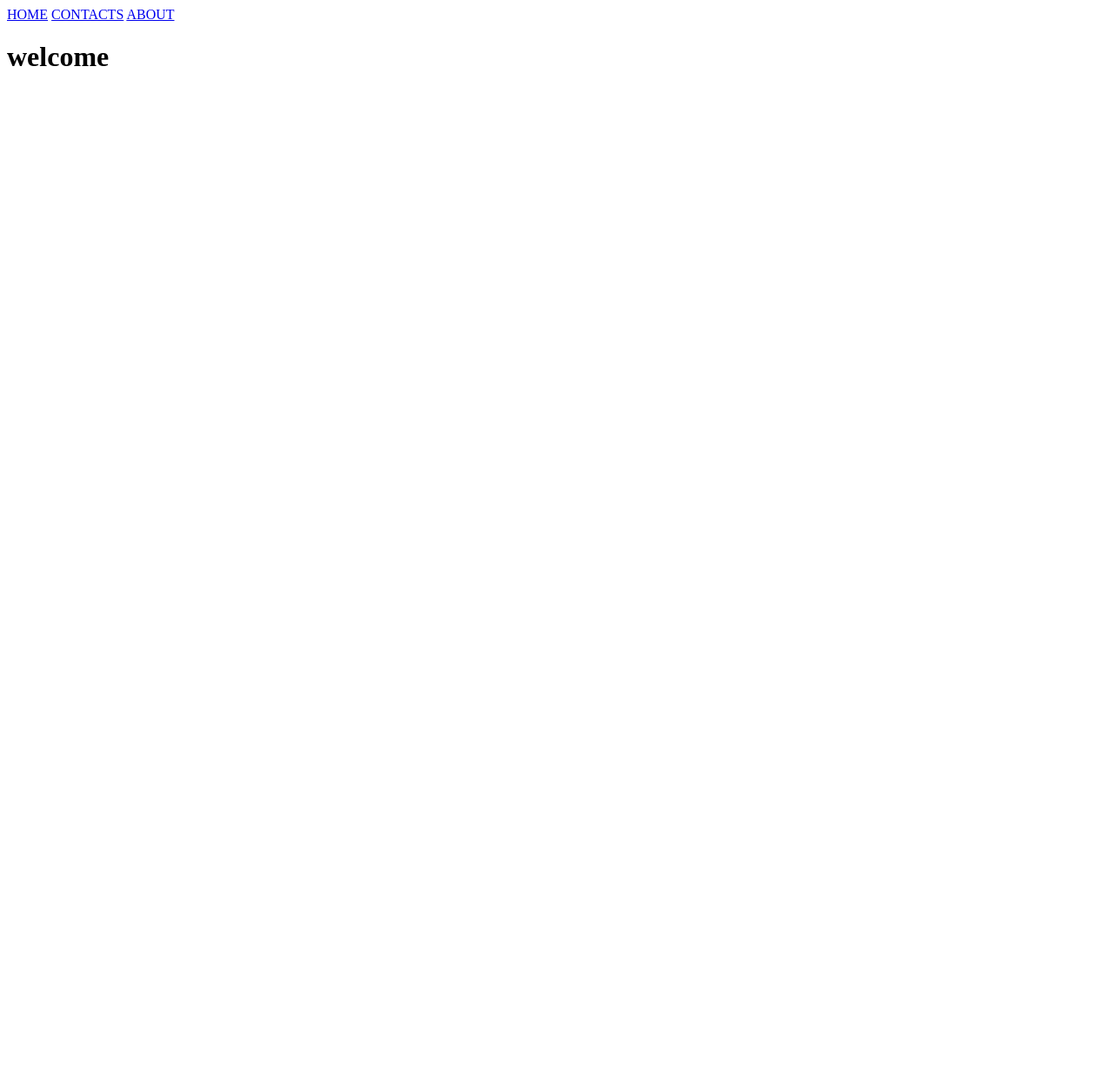
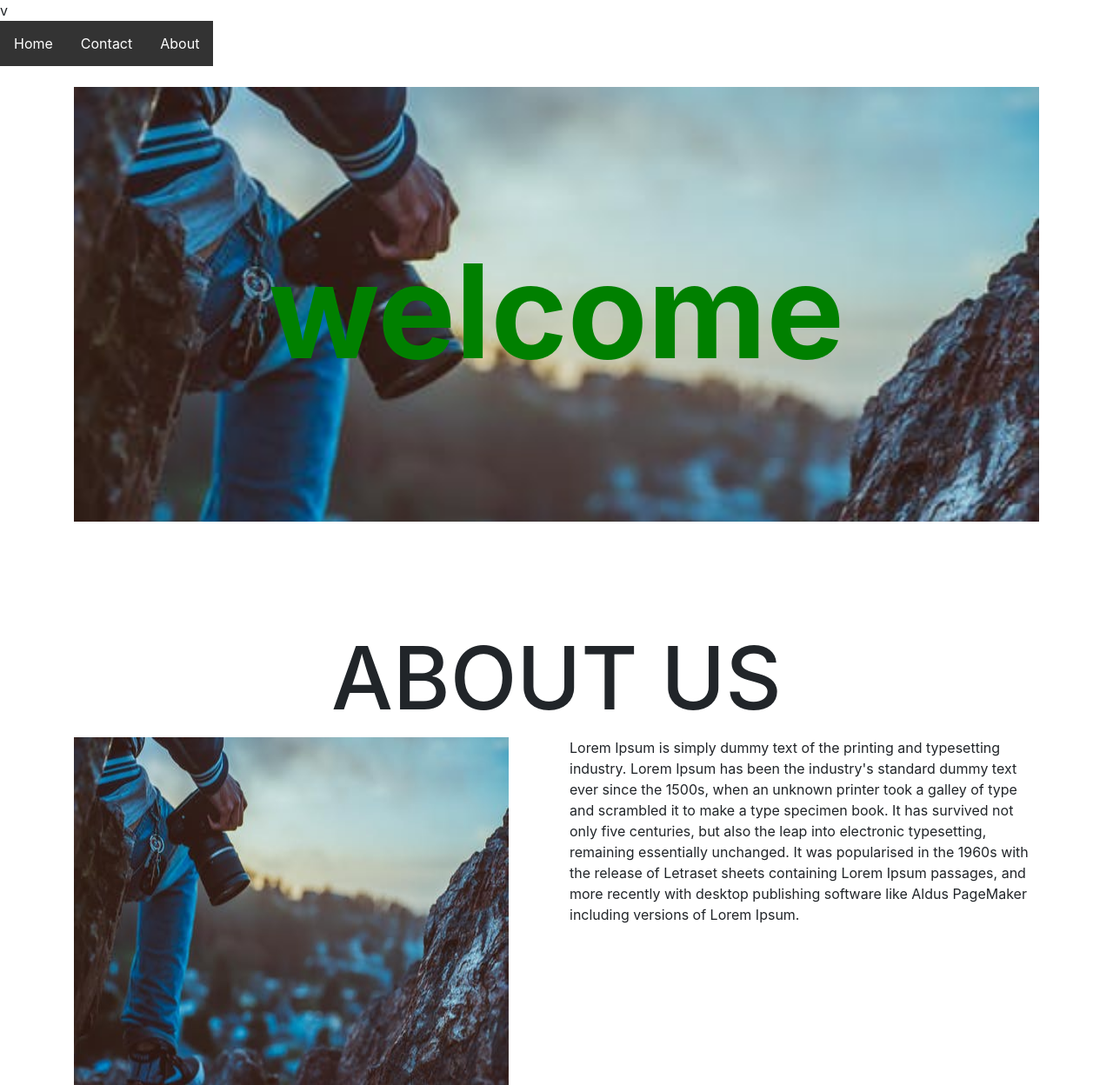
Before and after one commit to stevekebs/Pushing-to-Git-Hub-2, a plain HTML site: page Index.html in a window 1280 px wide. Shown: the whole page at 87% size. Before the commit the page ends 800 px from the top, so only its background shows below. Drawn offline with nearby package versions, Linux system fonts and the light colour scheme.

Commit message:
container

```diff
--- a/Index.html
+++ b/Index.html
@@ -4,20 +4,47 @@
     <meta charset="UTF-8">
     <meta http-equiv="X-UA-Compatible" content="IE=edge">
     <meta name="viewport" content="width=device-width, initial-scale=1.0">
+    v<link rel="stylesheet" href="https://maxcdn.bootstrapcdn.com/bootstrap/4.0.0/css/bootstrap.min.css" integrity="sha384-Gn5384xqQ1aoWXA+058RXPxPg6fy4IWvTNh0E263XmFcJlSAwiGgFAW/dAiS6JXm"
+     crossorigin="anonymous">
     <link rel="stylesheet" href="css/styles.css">
     <title>Pushing to Git Hub 2</title>
 </head>
 <body>
-    <ul>
-        <li>
-            <a href="Index.html">HOME</a>
-            <a href="contacts.html">CONTACTS</a>
-            <a href="about.html">ABOUT</a>
+    <div class="nav">
+        <ul>
+            <li><a class="active" href="Index.html">Home</a></li>
 
-        </li>
-    </ul>
-    <div class="home">
+            <li><a href="Contacts.html">Contact</a></li>
+            <li><a href="About.html">About</a></li>
+          </ul>
+    </div><br>
+    <div class="container">
+    <div class="home"><br><br><br><br><br><br><br>
         <h1>welcome</h1>
+    </div><br><br><br><br><br>
+
+
+    <h2>ABOUT US</h2>
+    <div class="row">
+        <div class="col-6">
+<img src="images/pexels-photo-368893.jpeg" alt="" height="400px" width="500px">
+
+        </div>
+        <div class="col-6">
+<p>Lorem Ipsum is simply dummy text of the printing and
+    typesetting industry. Lorem Ipsum has been the industry's standard
+    dummy text ever since the 1500s, when an unknown printer
+    took a galley of type and scrambled it to make a type
+    specimen book. It has survived not only five centuries,
+     but also the leap into electronic typesetting, remaining
+      essentially unchanged. It was popularised in the
+      1960s with the release of Letraset sheets
+       containing Lorem Ipsum passages, and more recently with desktop
+     publishing software like Aldus PageMaker including versions of Lorem Ipsum.</p>
+
+        </div>
+
+    </div>
     </div>
 
 </body>
--- a/css/styles.css
+++ b/css/styles.css
@@ -1,10 +1,42 @@
-
 ul {
   list-style-type: none;
   margin: 0;
   padding: 0;
+  overflow: hidden;
+  background-color: #333;
 }
 
 li {
-  display: inline;
+  float: left;
 }
+
+li a {
+  display: block;
+  color: white;
+  text-align: center;
+  padding: 14px 16px;
+  text-decoration: none;
+}
+
+li a:hover {
+  background-color:yellow;
+}
+
+.home{
+  background-image: url('/images/pexels-photo-368893.jpeg');
+  background-repeat: no-repeat;
+  background-size: cover;
+  height: 500px;
+
+}
+h1{
+  text-align: center;
+  size: 500px;
+  color: green;
+  font-weight: bold;
+  font-size: 150px;
+}
+h2{
+  text-align: center;
+  font-size: 100px;
+}
```
Also changed, not shown: About.html (+5 -6 lines), Contacts.html (+5 -6 lines), images/pexels-photo-368893.jpeg (added).
